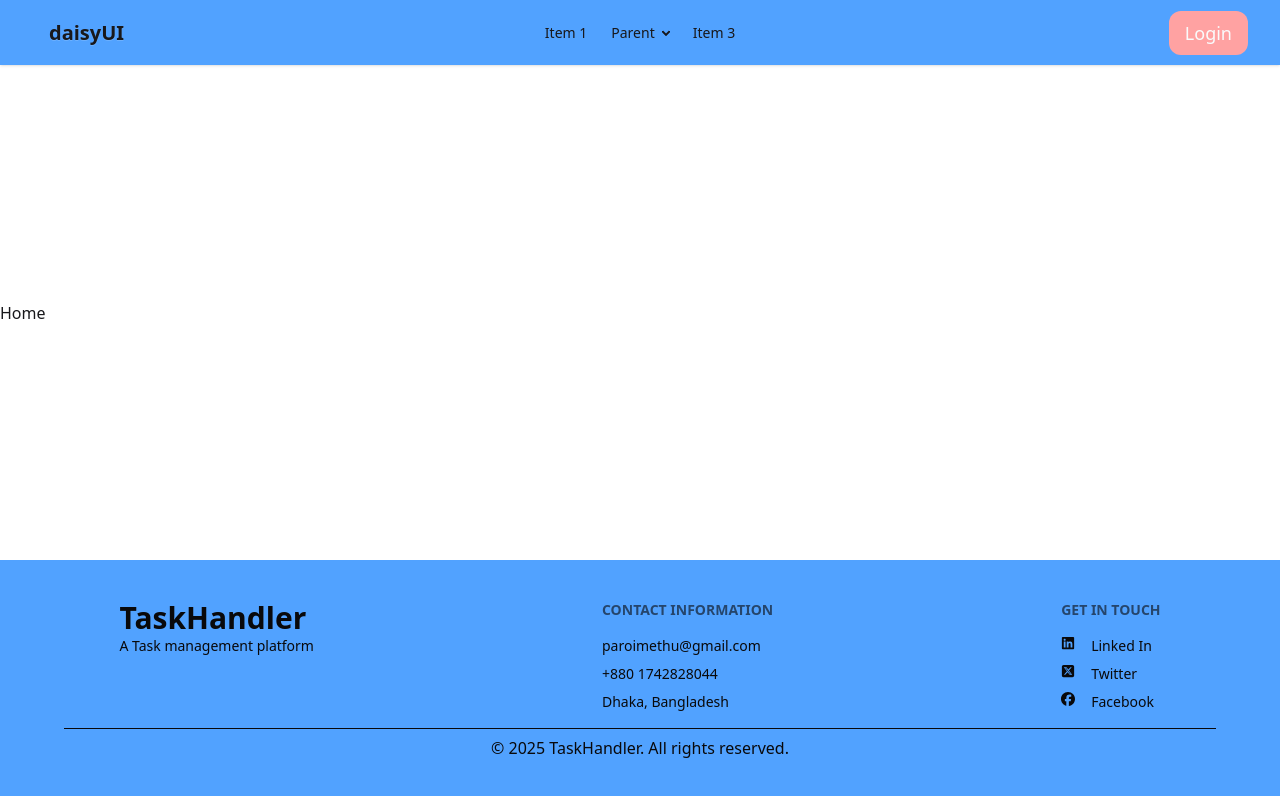
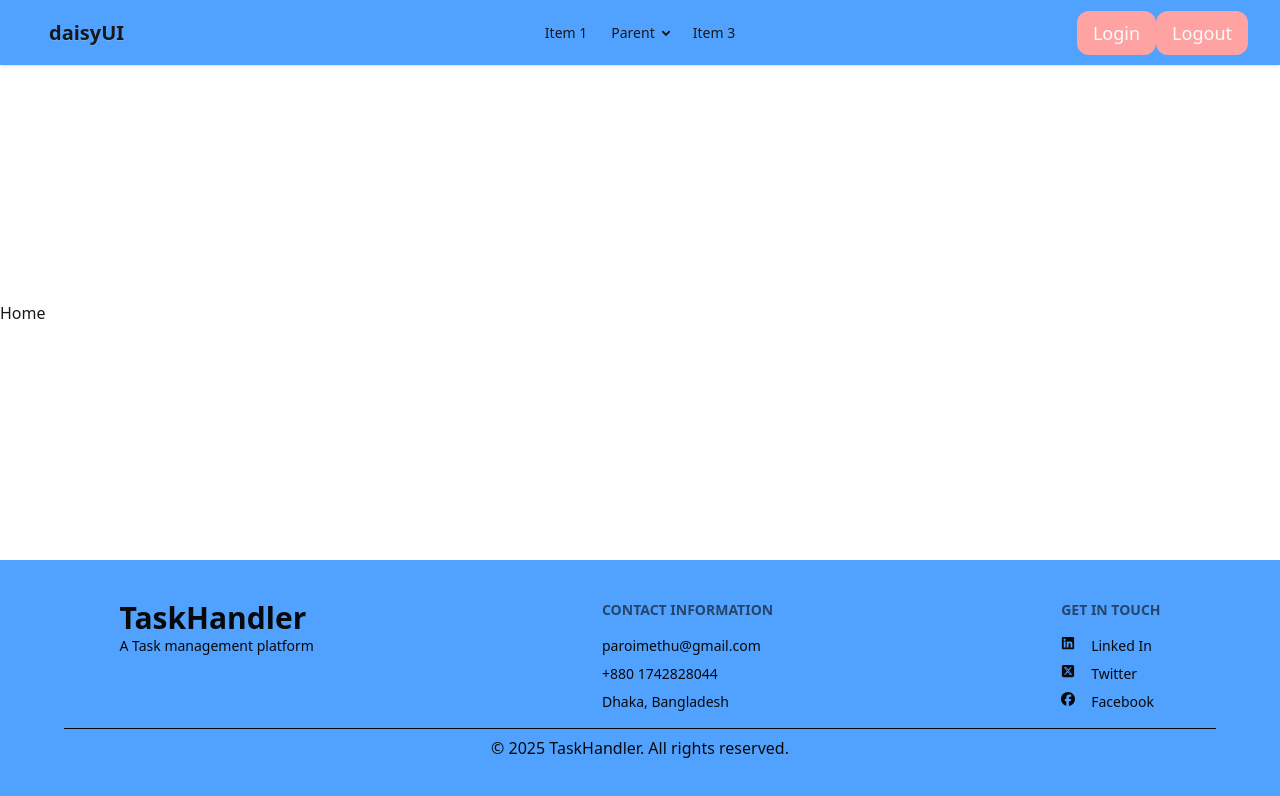
Before and after one commit to MethuParoi/task-handler-client, a React (Vite) app: page / in a window 1280 px wide. Shown: the top 796 px of the page. Built offline with nearby package versions, Linux system fonts and the light colour scheme; no server answers.

Commit message:
add logout functionality to Navbar; auto-generate user ID during signup in Login and Register components

```diff
--- a/src/components/ui/Navbar.jsx
+++ b/src/components/ui/Navbar.jsx
@@ -1,8 +1,22 @@
-import React from 'react'
-import { useNavigate } from 'react-router';
+import React, { useContext } from "react";
+import { useNavigate } from "react-router";
+import { AuthContext } from "../../provider/AuthProvider";
 
 const Navbar = () => {
   const navigate = useNavigate();
+  const { user, logoutUser } = useContext(AuthContext);
+
+  const handleLogout = async () => {
+    if (user) {
+      try {
+        await logoutUser();
+        // toast.success("User logged out successfully");
+        navigate("/"); // Navigate after successful logout
+      } catch (error) {
+        console.error("Error logging out:", error.message);
+      }
+    }
+  };
 
   return (
     <div className="navbar bg-blue-400 shadow-sm px-8">
@@ -74,10 +88,21 @@ const Navbar = () => {
         </ul>
       </div>
       <div className="navbar-end">
-        <button onClick={() => navigate("/login")} className='px-4 py-2 bg-red-300 rounded-xl text-lg text-gray-50 cursor-pointer hover:bg-red-400'>Login</button>
+        <button
+          onClick={() => navigate("/login")}
+          className="px-4 py-2 bg-red-300 rounded-xl text-lg text-gray-50 cursor-pointer hover:bg-red-400"
+        >
+          Login
+        </button>
+        <button
+          onClick={() => handleLogout()}
+          className="px-4 py-2 bg-red-300 rounded-xl text-lg text-gray-50 cursor-pointer hover:bg-red-400"
+        >
+          Logout
+        </button>
       </div>
     </div>
   );
-}
+};
 
-export default Navbar
+export default Navbar;
--- a/src/pages/Login.jsx
+++ b/src/pages/Login.jsx
@@ -58,6 +58,8 @@ const Login = () => {
       console.error("Error logging in:", error.message);
     }
   };
+  //autogenerate a user id while signup
+  const userId = Math.floor(Math.random() * 100000);
 
   const handleGoogleSignIn = async () => {
     try {
@@ -65,6 +67,7 @@ const Login = () => {
         const userInfo = {
           email: result?.user?.email,
           name: result?.user?.displayName,
+          userId: userId,
         };
         axiosPublic.post("/user/add-google-user-data", userInfo).then((res) => {
           navigate(from, { replace: true });
--- a/src/pages/Register.jsx
+++ b/src/pages/Register.jsx
@@ -60,6 +60,8 @@ const Register = () => {
       );
       return;
     }
+    //autogenerate a user id while signup
+    const userId = Math.floor(Math.random() * 100000);
 
     // Create user using Auth Provider
     createUser(data.email, data.password)
@@ -69,6 +71,8 @@ const Register = () => {
         const userInfo = {
           name: data.username,
           email: data.email,
+          userId: userId,
+          photoURL: data.photoUrl,
         };
         axiosPublic.post("/user/add-user-data", userInfo).then((res) => {
           if (res.data.insertedId) {
```
